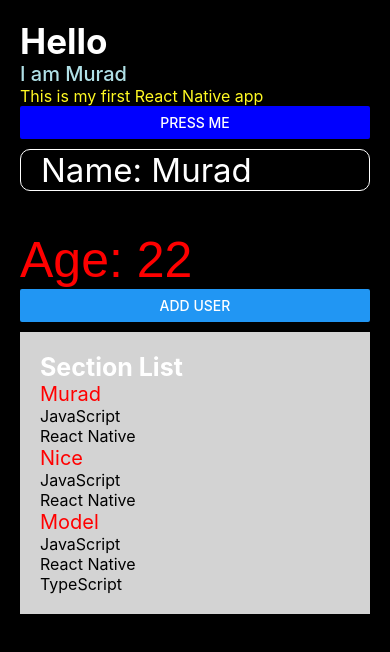
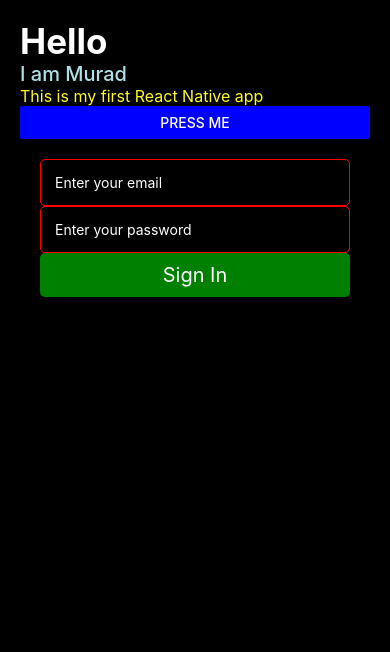
Before and after one commit to murad403/first-app, a React Native app: screen / in a window 390 px wide. Shown: the top 652 px of the page. Built offline with nearby package versions, Linux system fonts and the light colour scheme.

Commit message:
Add Form2 component for user authentication; integrate react-hook-form and update package dependencies

```diff
--- a/App.tsx
+++ b/App.tsx
@@ -7,10 +7,11 @@ import Form from './components/Form';
 import FlateList from './components/FlateList';
 import Grid from './components/Grid';
 import SectionListComponent from './components/SectionList';
+import Form2 from './components/Form2';
 
 
 const App = () => {
-  const AddItem = () =>{
+  const AddItem = () => {
     Alert.alert("Item Added", "A new item has been added.");
   }
   return (
@@ -24,9 +25,9 @@ const App = () => {
       <Text style={styles.description}>This is my first React Native app</Text>
 
 
-      <Button title="Press me" accessibilityLabel='item add' color={"blue"} onPress={AddItem}/>
+      <Button title="Press me" accessibilityLabel='item add' color={"blue"} onPress={AddItem} />
 
-      <UserData/>
+      {/* <UserData /> */}
 
 
       {/* state */}
@@ -45,7 +46,10 @@ const App = () => {
       {/* <Grid/> */}
 
       {/* section list */}
-      <SectionListComponent/>
+      {/* <SectionListComponent/> */}
+
+      {/* controller react hooks form */}
+      <Form2 />
     </ScrollView>
   )
 }
--- /dev/null
+++ b/components/Form2.tsx
@@ -0,0 +1,77 @@
+import React from 'react'
+import { Controller, useForm } from 'react-hook-form'
+import { StyleSheet, Text, TextInput, TouchableOpacity, View } from 'react-native'
+
+type TFormData = {
+    email: string;
+    password: string;
+}
+
+const Form2 = () => {
+    const { control, handleSubmit } = useForm();
+    const onSubmit = (data: TFormData) => {
+        console.warn(data);
+    };
+    return (
+        <View style={styles.container}>
+            <Controller
+                control={control}
+                name='email'
+                rules={{ required: true }}
+                render={({ field: { onChange, value } }) => (
+                    <TextInput
+                        style={styles.input}
+                        placeholder='Enter your email'
+                        placeholderTextColor={"#fff"}
+                        value={value}
+                        onChangeText={onChange}
+                    />
+                )}
+            />
+            <Controller
+                control={control}
+                name='password'
+                rules={{ required: true }}
+                render={({ field: { onChange, value } }) => (
+                    <TextInput
+                        style={styles.input}
+                        placeholder='Enter your password'
+                        placeholderTextColor={"#fff"}
+                        secureTextEntry={true}
+                        value={value}
+                        onChangeText={onChange}
+                    />
+                )}
+            />
+            <TouchableOpacity style={styles.button} onPress={handleSubmit(onSubmit)}>
+                <Text style={styles.buttonText}>Sign In</Text>
+            </TouchableOpacity>
+        </View>
+    )
+}
+
+const styles = StyleSheet.create({
+    container: {
+        padding: 20
+    },
+    input: {
+        borderWidth: 1,
+        borderColor: "red",
+        padding: 14,
+        color: "white",
+        borderRadius: 5
+    },
+    button: {
+        backgroundColor: "green",
+        color: "white",
+        paddingVertical: 10,
+        borderRadius: 5
+    },
+    buttonText: {
+        textAlign: "center",
+        color: "white",
+        fontSize: 20
+    }
+})
+
+export default Form2
--- a/package.json
+++ b/package.json
@@ -13,6 +13,7 @@
     "@react-native/new-app-screen": "0.84.1",
     "lucide-react-native": "^1.7.0",
     "react": "19.2.3",
+    "react-hook-form": "^7.72.0",
     "react-native": "0.84.1",
     "react-native-safe-area-context": "^5.5.2",
     "react-native-vector-icons": "^10.3.0"
```
Also changed, not shown: 1 other file (tests, documents, lock files or other folders).
